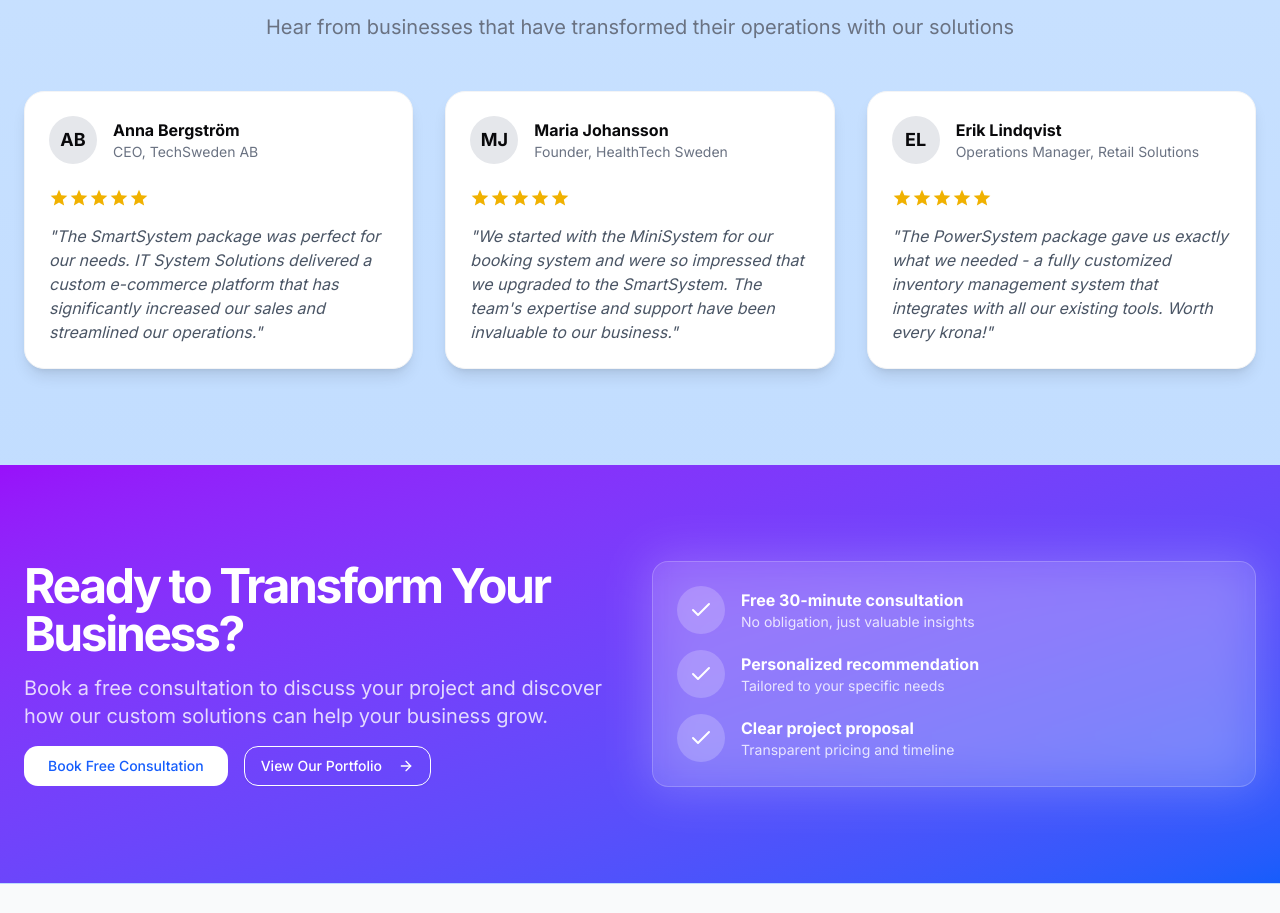
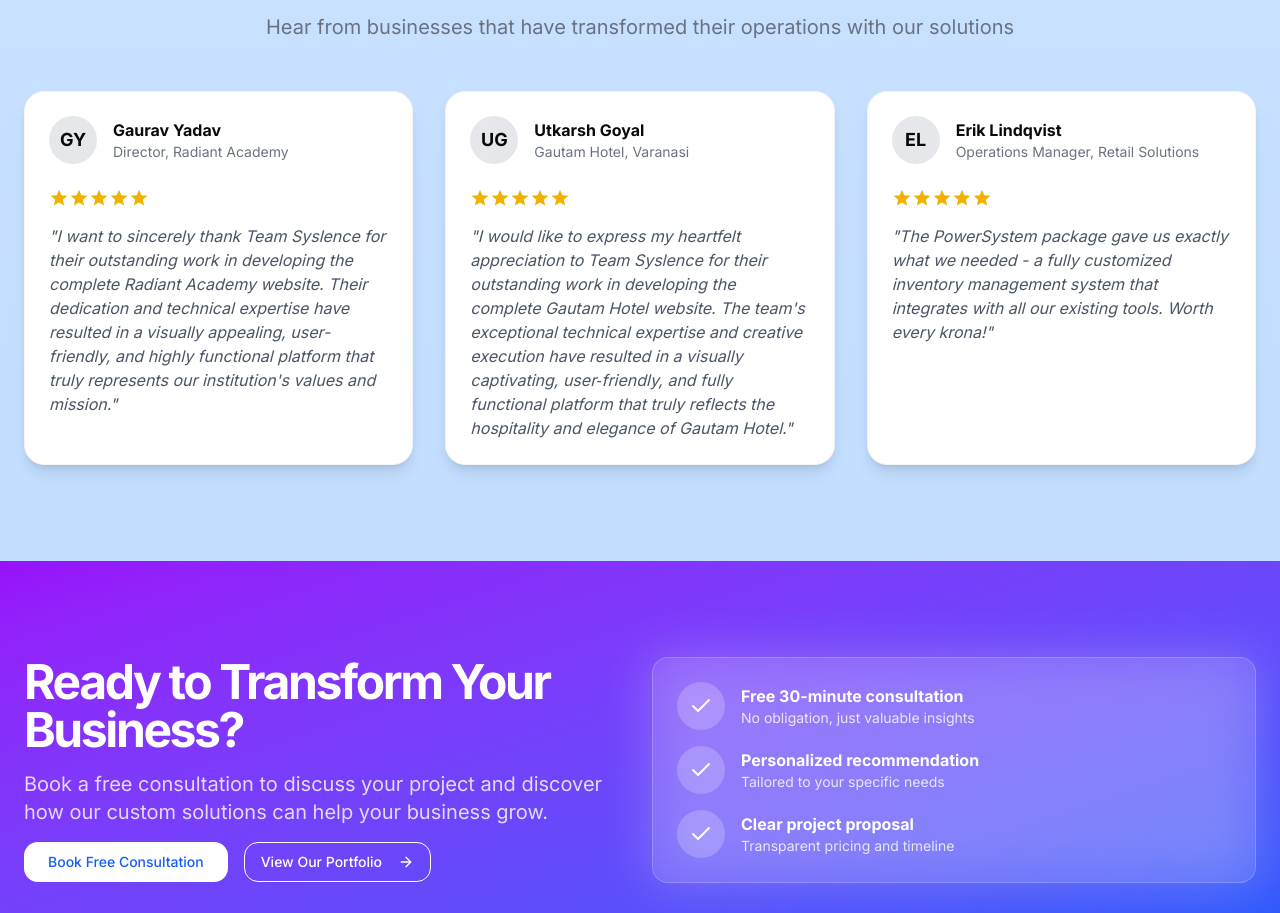
Before and after one commit to Devildk384/ITverse, a Next.js app: page /what-we-offer in a window 1280 px wide. Shown: the part 5513-6426 px from the top of the page. Built offline with nearby package versions, Linux system fonts and the light colour scheme.

Commit message:
updated user portfolio

```diff
--- a/src/app/what-we-offer/page.tsx
+++ b/src/app/what-we-offer/page.tsx
@@ -953,12 +953,12 @@ export default function WhatWeOfferPage() {
             <div className="bg-white dark:bg-gray-800 rounded-xl p-6 shadow-lg border border-gray-100 dark:border-gray-700">
               <div className="flex items-center gap-4 mb-6">
                 <div className="h-12 w-12 rounded-full bg-gray-200 dark:bg-gray-700 flex items-center justify-center text-lg font-bold">
-                  AB
+                  GY
                 </div>
                 <div>
-                  <div className="font-bold">Anna Bergström</div>
+                  <div className="font-bold">Gaurav Yadav</div>
                   <div className="text-sm text-gray-500 dark:text-gray-400">
-                    CEO, TechSweden AB
+                    Director, Radiant Academy
                   </div>
                 </div>
               </div>
@@ -977,22 +977,19 @@ export default function WhatWeOfferPage() {
                   ))}
               </div>
               <p className="text-gray-600 dark:text-gray-400 italic">
-                &quot;The SmartSystem package was perfect for our needs. IT
-                System Solutions delivered a custom e-commerce platform that has
-                significantly increased our sales and streamlined our
-                operations.&quot;
+                &quot;I want to sincerely thank Team Syslence for their outstanding work in developing the complete Radiant Academy website. Their dedication and technical expertise have resulted in a visually appealing, user-friendly, and highly functional platform that truly represents our institution's values and mission.&quot;
               </p>
             </div>
 
             <div className="bg-white dark:bg-gray-800 rounded-xl p-6 shadow-lg border border-gray-100 dark:border-gray-700">
               <div className="flex items-center gap-4 mb-6">
                 <div className="h-12 w-12 rounded-full bg-gray-200 dark:bg-gray-700 flex items-center justify-center text-lg font-bold">
-                  MJ
+                  UG
                 </div>
                 <div>
-                  <div className="font-bold">Maria Johansson</div>
+                  <div className="font-bold">Utkarsh Goyal</div>
                   <div className="text-sm text-gray-500 dark:text-gray-400">
-                    Founder, HealthTech Sweden
+                    Gautam Hotel, Varanasi
                   </div>
                 </div>
               </div>
@@ -1011,10 +1008,7 @@ export default function WhatWeOfferPage() {
                   ))}
               </div>
               <p className="text-gray-600 dark:text-gray-400 italic">
-                &quot;We started with the MiniSystem for our booking system and
-                were so impressed that we upgraded to the SmartSystem. The
-                team&apos;s expertise and support have been invaluable to our
-                business.&quot;
+                &quot;I would like to express my heartfelt appreciation to Team Syslence for their outstanding work in developing the complete Gautam Hotel website. The team's exceptional technical expertise and creative execution have resulted in a visually captivating, user‑friendly, and fully functional platform that truly reflects the hospitality and elegance of Gautam Hotel.&quot;
               </p>
             </div>
 
```
